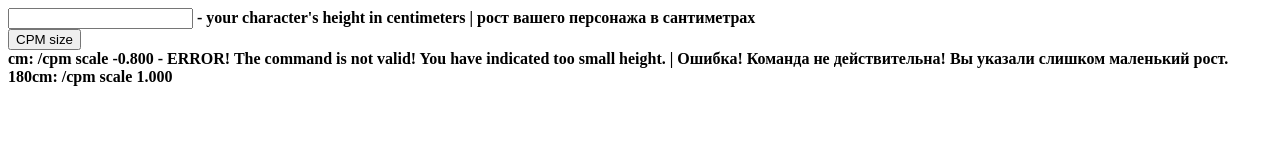
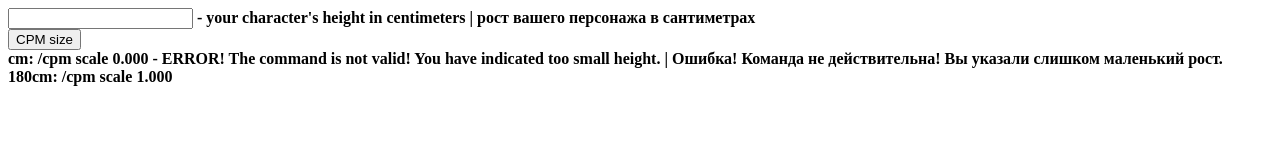
Before and after one commit to DearFox/cpm-tools, a plain HTML site: page scale.html in a window 1280 px wide. Both pictures are taken after a click on the button "CPM size". Drawn offline with Linux system fonts and the light colour scheme.

Commit message:
Исправил подсчет. Теперь он правильный.

```diff
--- a/scale.html
+++ b/scale.html
@@ -12,7 +12,7 @@
 	<script type="text/javascript">
 		var output=document.getElementsByClassName("output")[0];
 		function cpm_size(x) {
-			var c = x/100-0.8
+			var c = x/1.8/100
 			var res = c.toFixed(3);
 			var d = " "
 			if (res <= 0){
```
